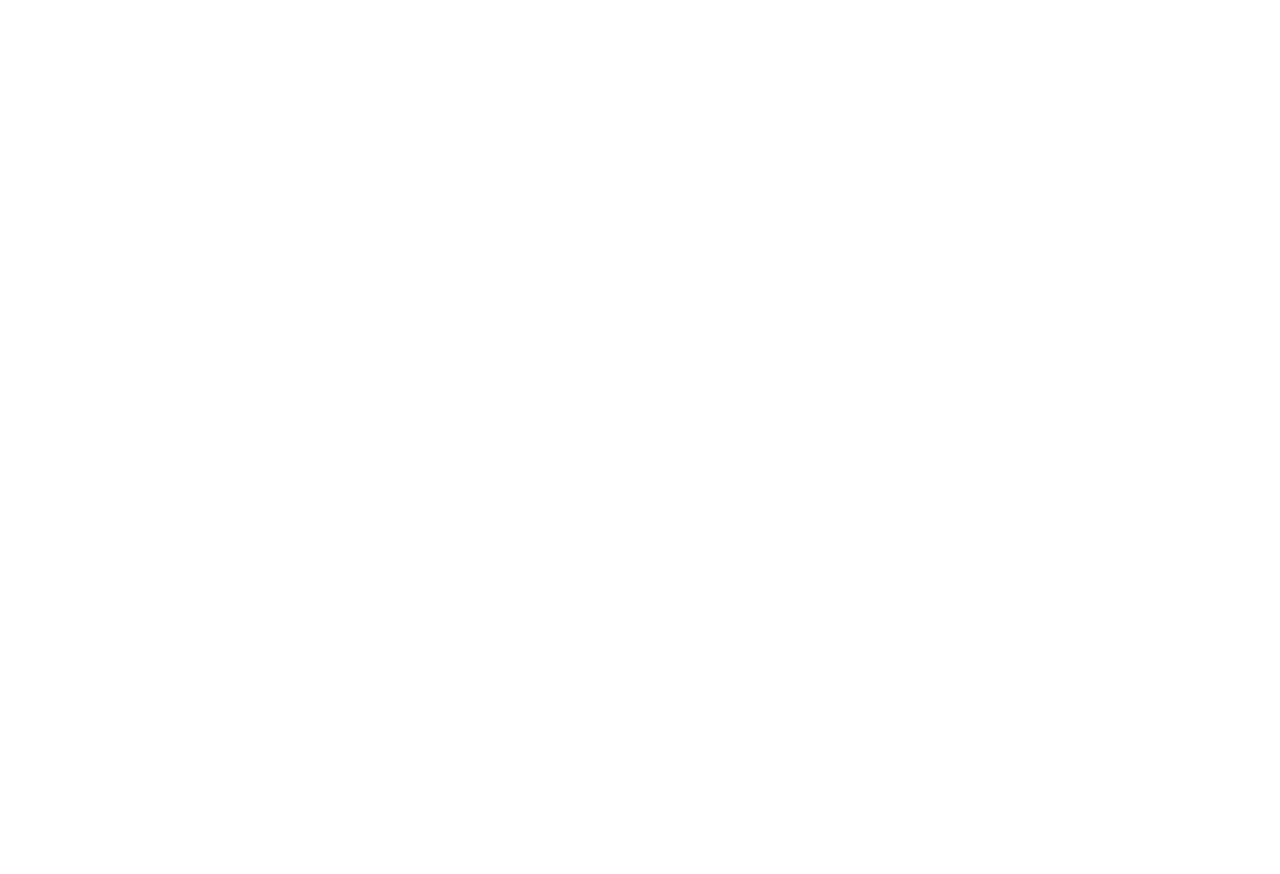
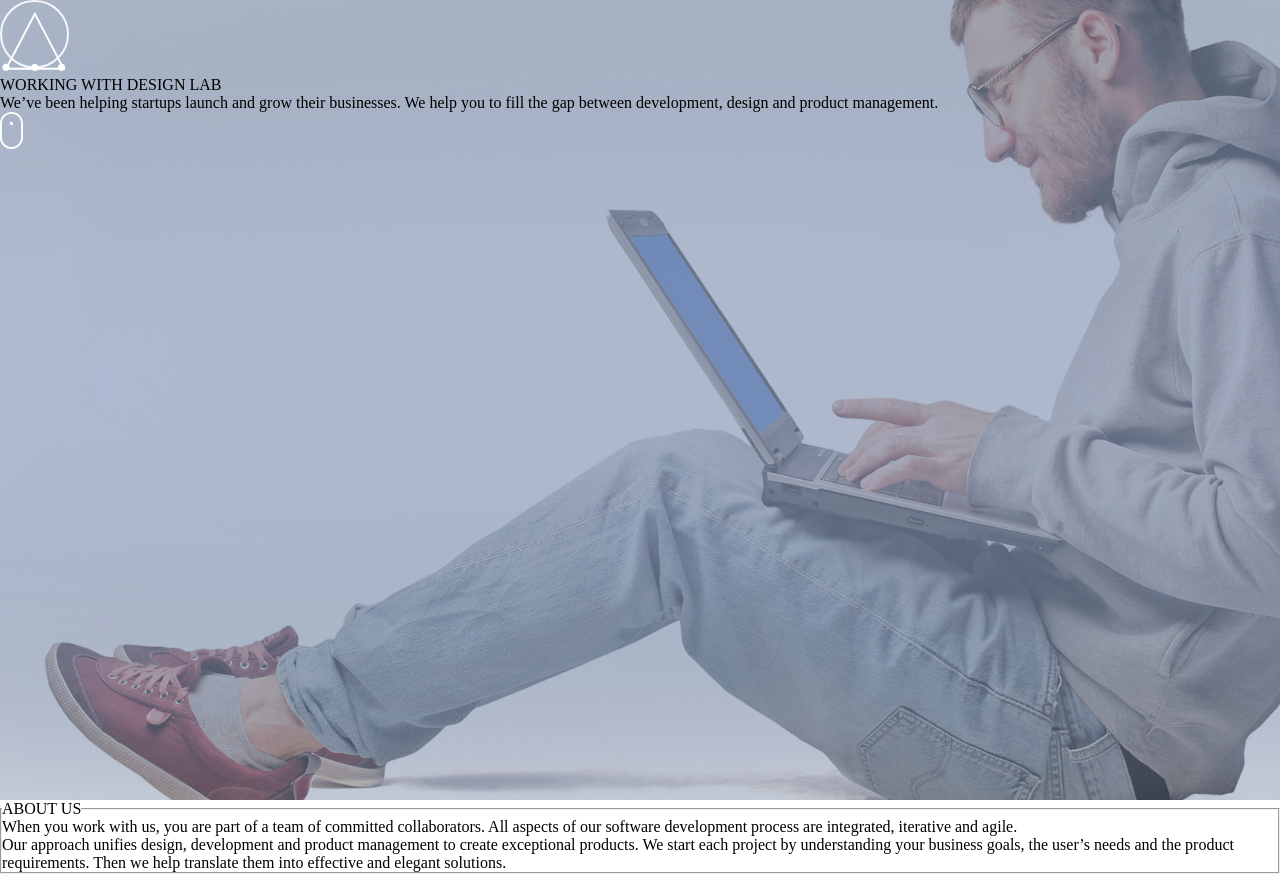
Before and after one commit to juliamilway/hometask, a plain HTML site: page lesson-13/task/index.html in a window 1280 px wide. Before the commit the page ends 800 px from the top, so only its background shows below. Drawn offline with Linux system fonts and the light colour scheme.

Commit message:
I am committing multiple files

```diff
--- a/lesson-13/task/index.html
+++ b/lesson-13/task/index.html
@@ -12,16 +12,56 @@
 <body>
     <header class="header">
         <div class="wrapper">
-            <div class="about">
-                <div class="about__logo">
+            <div class="general">
+                <div class="general__logo">
+                    <svg xmlns="http://www.w3.org/2000/svg" xmlns:xlink="http://www.w3.org/1999/xlink" width="70px"
+                        height="72px">
+                        <path fill-rule="evenodd" stroke="rgb(255, 255, 255)" stroke-width="2px" stroke-linecap="butt"
+                            stroke-linejoin="miter" fill="none"
+                            d="M63.675,68.857 L34.860,13.860 L6.046,68.857 L63.675,68.857 Z" />
+                        <path fill-rule="evenodd" stroke="rgb(246, 247, 252)" stroke-width="2px" stroke-linecap="butt"
+                            stroke-linejoin="miter" fill="none"
+                            d="M34.500,1.000 C53.002,1.000 68.000,15.870 68.000,34.214 C68.000,52.558 53.002,67.429 34.500,67.429 C15.998,67.429 1.000,52.558 1.000,34.214 C1.000,15.870 15.998,1.000 34.500,1.000 Z" />
+                        <path fill-rule="evenodd" fill="rgb(255, 255, 255)"
+                            d="M34.860,63.857 C36.850,63.857 38.462,65.456 38.462,67.429 C38.462,69.401 36.850,71.000 34.860,71.000 C32.871,71.000 31.258,69.401 31.258,67.429 C31.258,65.456 32.871,63.857 34.860,63.857 Z" />
+                        <path fill-rule="evenodd" fill="rgb(255, 255, 255)"
+                            d="M61.516,63.857 C63.505,63.857 65.118,65.456 65.118,67.429 C65.118,69.401 63.505,71.000 61.516,71.000 C59.527,71.000 57.914,69.401 57.914,67.429 C57.914,65.456 59.527,63.857 61.516,63.857 Z" />
+                        <path fill-rule="evenodd" fill="rgb(255, 255, 255)"
+                            d="M6.043,63.857 C8.032,63.857 9.645,65.456 9.645,67.429 C9.645,69.401 8.032,71.000 6.043,71.000 C4.054,71.000 2.441,69.401 2.441,67.429 C2.441,65.456 4.054,63.857 6.043,63.857 Z" />
+                    </svg>
                 </div>
-                <div class="about__title"></div>
-                <div class="about__text"></div>
+                <div class="general__title">WORKING WITH DESIGN LAB </div>
+                <div class="general__text">We’ve been helping startups launch and grow their businesses. We help you to
+                    fill the gap between development,
+                    design and product management.</div>
             </div>
-            <div class="about__scroll"></div>
+            <div class="general__scroll">
+                <svg xmlns="http://www.w3.org/2000/svg" xmlns:xlink="http://www.w3.org/1999/xlink" width="23px"
+                    height="37px">
+                    <path fill-rule="evenodd" fill="rgb(255, 255, 255)"
+                        d="M11.497,37.001 C5.156,37.001 -0.001,31.837 -0.001,25.490 L-0.001,11.416 C-0.001,5.440 4.612,0.468 10.543,-0.007 L12.451,-0.007 C18.383,0.472 22.996,5.444 22.996,11.416 L22.996,25.490 C22.996,31.837 17.838,37.001 11.497,37.001 ZM21.088,11.416 C21.088,6.121 16.785,1.815 11.497,1.815 C6.208,1.815 1.906,6.121 1.906,11.416 L1.906,25.490 C1.906,30.785 6.209,35.091 11.497,35.091 C16.785,35.091 21.088,30.785 21.088,25.490 L21.088,11.416 ZM11.497,13.075 C10.583,13.075 9.840,12.331 9.840,11.416 C9.840,10.501 10.583,9.757 11.497,9.757 C12.410,9.757 13.154,10.501 13.154,11.416 C13.154,12.331 12.411,13.075 11.497,13.075 Z" />
+                </svg>
+            </div>
         </div>
     </header>
-
+    <main class="main">
+        <section class="section_">
+            <div class="wrapper">
+                <fieldset class="fieldset">
+                    <legend class="fieldset_legend">ABOUT US</legend>
+                    <div class="fieldset_text">
+                        <p>When you work with us, you are part of a team of committed collaborators.
+                            All aspects of our software development process are integrated, iterative and agile.</p>
+                        <p>Our approach unifies design, development and
+                            product management to create exceptional products.
+                            We start each project by understanding your business goals,
+                            the user’s needs and the product requirements.
+                            Then we help translate them into effective and elegant solutions.</p>
+                    </div>
+                </fieldset>
+            </div>
+        </section>
+    </main>
 </body>
 
 </html>
--- /dev/null
+++ b/lesson-13/task/sass/style.scss
@@ -0,0 +1,15 @@
+@import url('https://fonts.googleapis.com/css?family=Lato&display=swap');
+
+*, *::before, *::after {
+    margin: 0;
+    padding: 0;
+    box-sizing: border-box;
+}
+
+.header {
+    background-image: url(../img/hero-bg.jpg);
+    height: 100vh;
+    width: 100%;
+    background-size: cover;
+    background-position: top right;
+}
```
Also changed, not shown: lesson-13/task/package.json (deleted, +0 -18 lines), lesson-13/task/css/style.css, lesson-13/task/icon/icon-list.svg (added), 1 other file.
